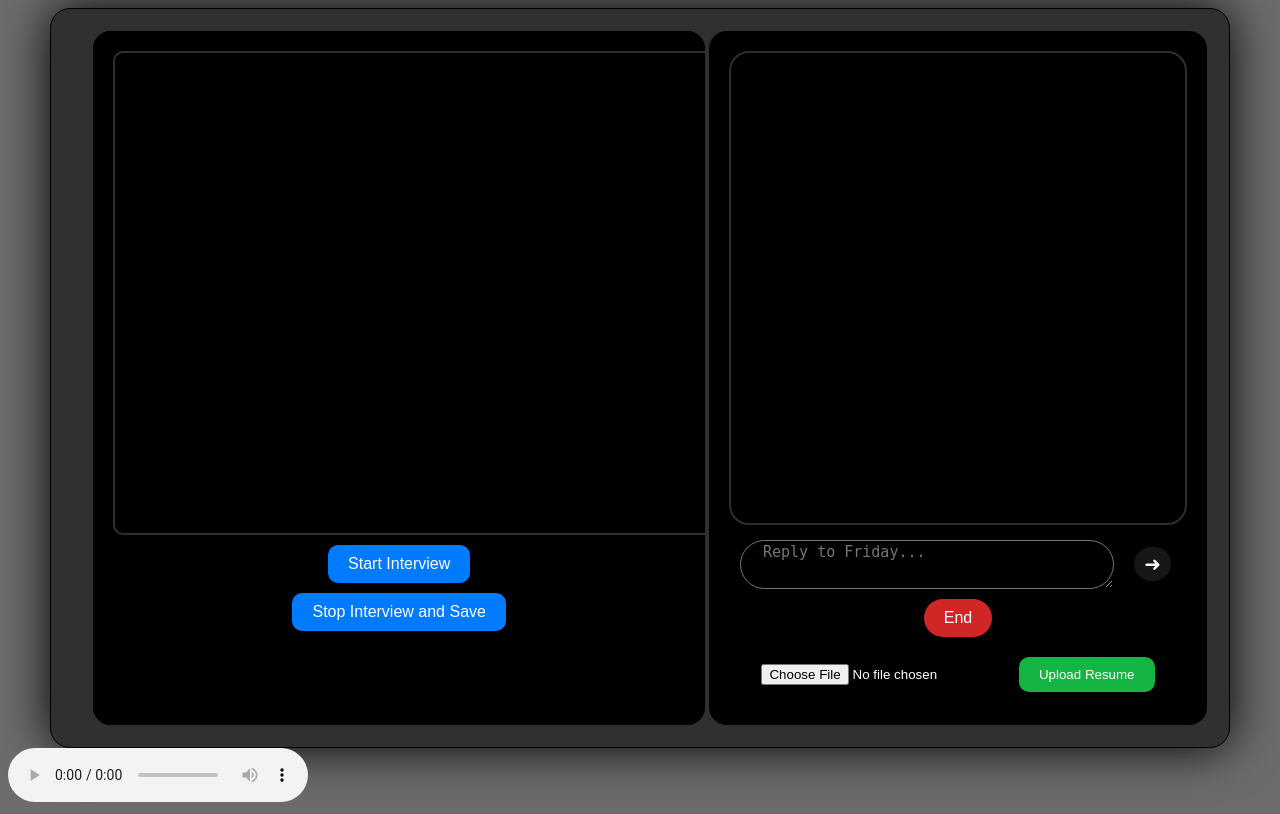
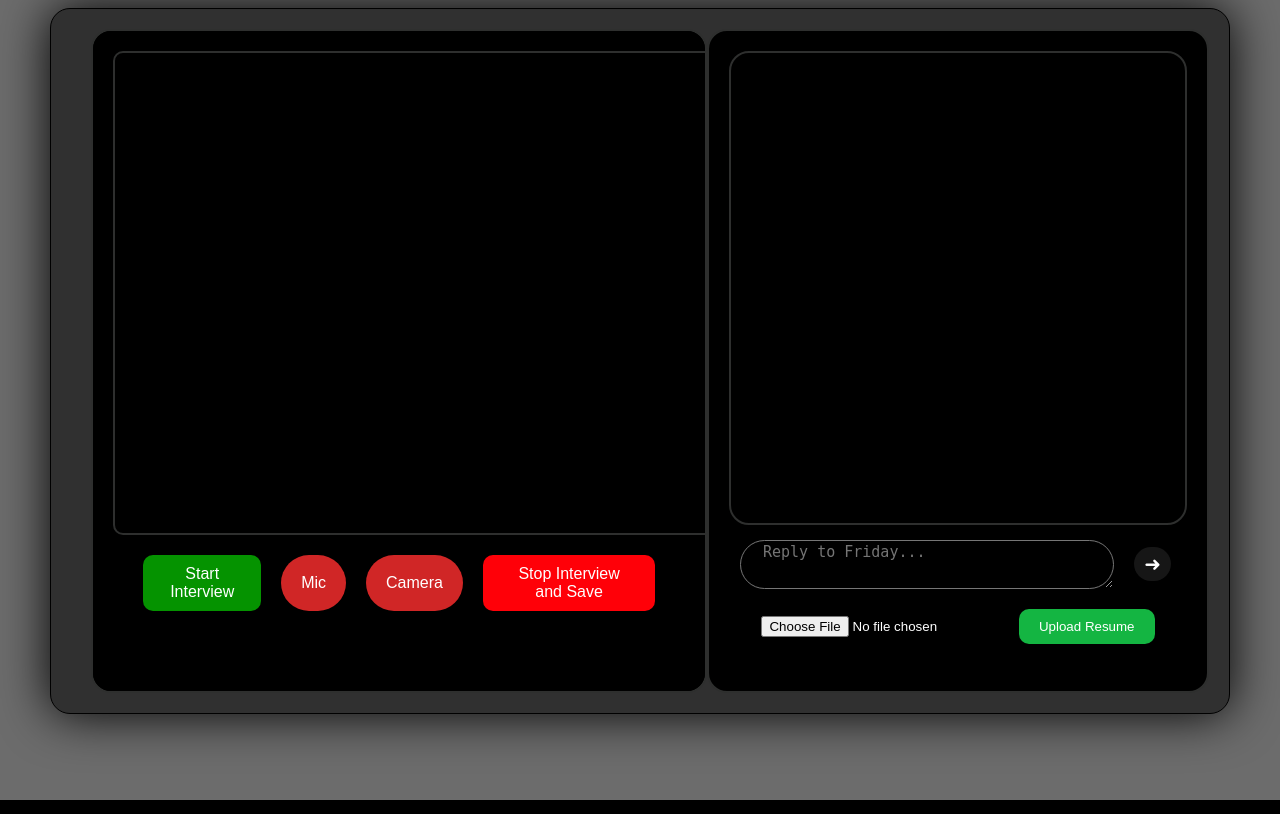
Before and after one commit to RatanPrakash/InterviewerAI-flaskApp, a Flask app: page / in a window 1280 px wide. Run offline with Flask 3, Linux system fonts and the light colour scheme.

Commit message:
improved fronted - button positions & functions

```diff
--- a/static/css/style.css
+++ b/static/css/style.css
@@ -26,6 +20,20 @@ body {
     display: flex;
     width: 100%; /* Occupy full width */
     justify-content: space-between; /* Distribute items evenly */
+}
+
+#call-buttons {
+    display: flex;
+    justify-content: space-around;
+    padding: 20px; /* Adjust as needed */
+}
+
+#call-buttons button {
+    margin: 0 10px; /* Adjust as needed */
+}
+.off {
+    text-decoration: line-through;
+    background-color: rgb(87, 87, 87);
 }
 
 .left-container,
@@ -63,32 +71,34 @@ body {
     border: 2px solid #7b7d7b60;
 }
 
-#startRecording,
+#startRecording{
+    display: block;
+    margin: 10px auto;
+    padding: 10px 20px;
+    border: none;
+    border-radius: 10px; /* Rounded edges for the buttons */
+    background-color: #059300;
+    color: #ffffff;
+    cursor: pointer;
+}
+
 #hangup {
     display: block;
     margin: 10px auto;
     padding: 10px 20px;
     border: none;
     border-radius: 10px; /* Rounded edges for the buttons */
-    background-color: #007bff;
+    background-color: #ff0008;
     color: #ffffff;
     cursor: pointer;
 }
 
-#startRecording:hover,
-#hangup:hover {
-    background-color: #0056b3;
+#startRecording:hover{
+    background-color: #017001;
 }
 
-
-/* Style the Transcript button */
-#startButton {
-    background-color: #007bff;
-    color: #ffffff;
-    border: none;
-    padding: 5px 10px;
-    border-radius: 5px;
-    cursor: pointer;
+#hangup:hover {
+    background-color: #9a0101;
 }
 
 /* Style the Transcript content */
@@ -232,3 +223,13 @@ button:hover {
     background-color: #3e0a0a;
     transition-duration: 500ms;
 }
+
+
+#audioPlayer {
+    position: absolute;
+    left: -9999px;
+    top: -9999px;
+    width: 1px;
+    height: 1px;
+    overflow: hidden;
+}
--- a/static/scripts/Interview.js
+++ b/static/scripts/Interview.js
@@ -34,7 +34,7 @@ $(document).ready(function () {
         });
     });
 
-    $('#clear-chat-history').click(function () {
+    $('#hangup').click(function () {
         console.log("clearing chat history");
         $.ajax({
             url: '/save_chat_history',
--- a/static/scripts/script.js
+++ b/static/scripts/script.js
@@ -1,3 +1,34 @@
+let micOn = true; // Initial state of the microphone
+let cameraOn = true; // Initial state of the camera
+
+function toggleMic() {
+    const toggleButton = document.getElementById("toggle-mic");
+    if (micOn) {
+        // Turn off microphone
+        toggleButton.classList.add("off");
+        toggleButton.textContent = "Mic";
+    } else {
+        // Turn on microphone
+        toggleButton.classList.remove("off");
+        toggleButton.textContent = "Mic";
+    }
+    micOn = !micOn; // Toggle microphone state
+}
+
+function toggleCamera() {
+    const toggleButton = document.getElementById("toggle-camera");
+    if (cameraOn) {
+        // Turn off camera
+        toggleButton.classList.add("off");
+        toggleButton.textContent = "Camera";
+    } else {
+        // Turn on camera
+        toggleButton.classList.remove("off");
+        toggleButton.textContent = "Camera";
+    }
+    cameraOn = !cameraOn; // Toggle camera state
+}
+
 
 function displayChatHistory(history) {
     $('#chat-container').empty();
--- a/templates/index.html
+++ b/templates/index.html
@@ -15,21 +15,20 @@
         <div class="top-container">
             <div class="webcam-container">
                 <video id="video" width="640" height="480" autoplay muted></video>
+                <div id="call-buttons">
                 <button id="startRecording">Start Interview</button>
+                <button id="toggle-mic" onclick="toggleMic()">Mic</button>
+                <button id="toggle-camera" onclick="toggleCamera()">Camera</button>
                 <button id="hangup">Stop Interview and Save</button>
+                </div>
                 <div id="interim-transcript"></div>
                 <div id="transcript" class="transcript-content"></div>
-                <button id="toggle-mic">Mic</button>
-                <button id="toggle-camera">Camera</button>
             </div>
             <div class="left-container">
                 <div id="chat-container"></div>
                 <div id="input-container">
                     <textarea id="user-response" placeholder="Reply to Friday..."></textarea>
                     <button id="submit-response" class="chat-btn">➜</button>
-                </div>
-                <div id="controls">
-                    <button id="clear-chat-history">End</button>
                 </div>
                 <div id="upload-container">
                     <form id="upload-form" action="{{ url_for('upload_file') }}" method="post"
```
Also changed, not shown: other parts of static/css/style.css (+0 -25 lines).
